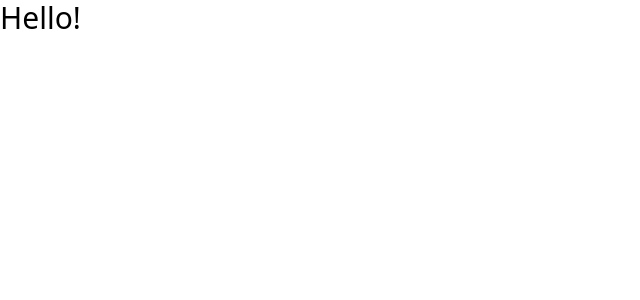
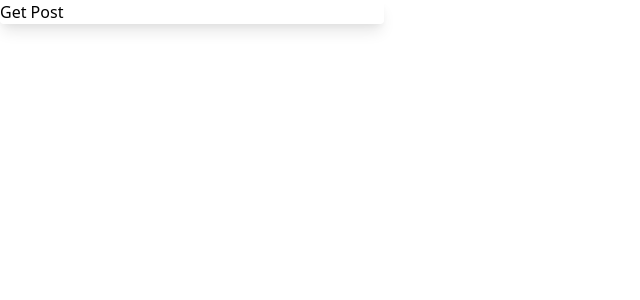
Before and after one commit to JenniferStohler/Pride-Places-Coding-Challenege, a React (Create React App) app: page / in a window 1280 px wide. Shown: the top 300 px of the page, without its empty margins (0-640 px from the left). Built offline with nearby package versions, Linux system fonts and the light colour scheme.

Commit message:
using Axios to make an API call

```diff
--- a/package.json
+++ b/package.json
@@ -6,6 +6,7 @@
     "@testing-library/jest-dom": "^5.14.1",
     "@testing-library/react": "^11.2.7",
     "@testing-library/user-event": "^12.8.3",
+    "axios": "^0.21.1",
     "react": "^17.0.2",
     "react-dom": "^17.0.2",
     "react-icons": "^4.2.0",
--- a/src/App.js
+++ b/src/App.js
@@ -1,9 +1,24 @@
-import React from 'react';
+import React, { useState, useEffect } from 'react';
+import Axios from 'axios';
 
 function App() {
+
+  //useState
+  const [post, setPost] = useState("");
+
+  //Use Axios to call to the API and fetch posts, then console.log the response to see if you've successfully retrie ved the posts from the API.
+
+  const getPost = () => {
+    Axios.get("https://jsonplaceholder.typicode.com/posts").then((response) => {
+      console.log(response);
+    })
+  }
+
+  //Make a card for the posts to show up on.
+
   return (
-    <div>
-      <h1 className="text-3xl">Hello!</h1>
+    <div className="max-w-sm rounded overflow-hidden shadow-lg">
+      <button onClick={getPost}>Get Post</button>
     </div>
   );
 }
```
Also changed, not shown: 1 other file (tests, documents, lock files or other folders).
